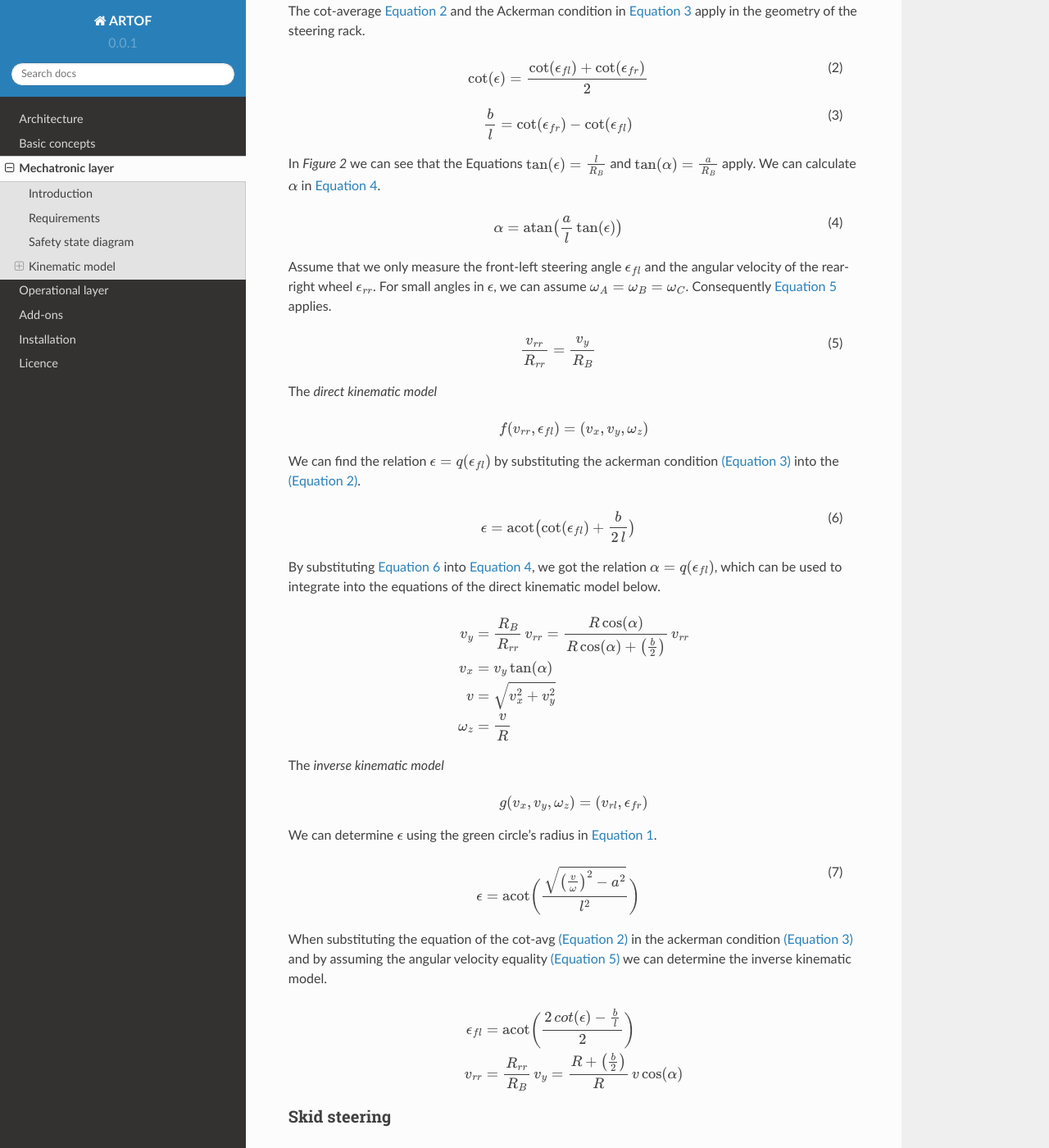
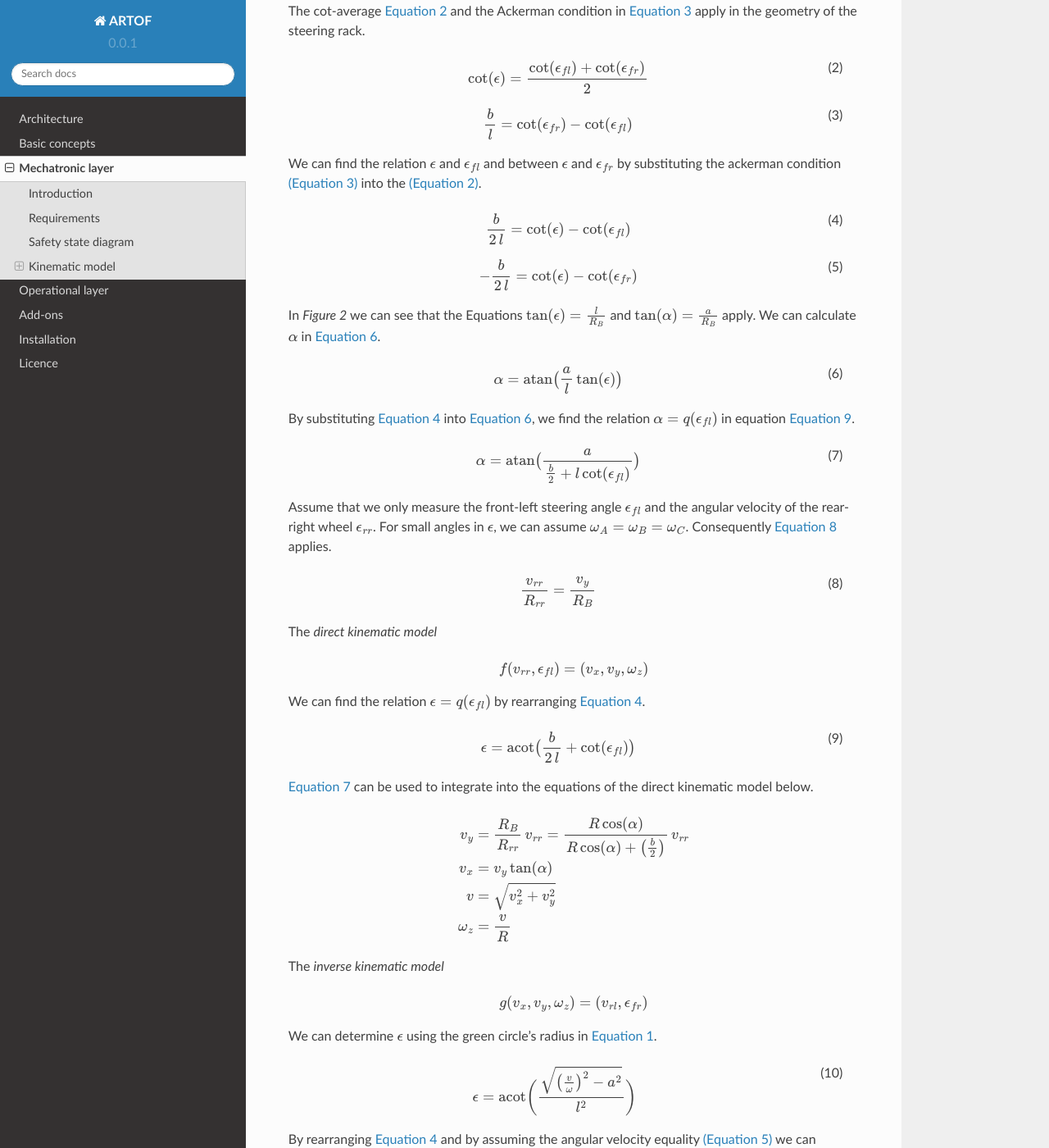
Before and after one commit to artof-ilvo/artof-ilvo.github.io, a Sphinx documentation site: the page built from docs/source/mechatronic-layer.rst, in a window 1280 px wide and 1400 px high, scrolled down 5359 px. Shown: the whole window at 82% size. Built offline with Sphinx 7.4.7 and the Read the Docs theme 2.0.0, drawn with Linux system fonts in a browser that asks for light colours; some of the changed text lies outside the part shown.

Commit message:
update kinematics ackerman

```diff
--- a/docs/source/mechatronic-layer.rst
+++ b/docs/source/mechatronic-layer.rst
@@ -188,16 +188,29 @@ The cot-average :ref:`Equation 2 <eq:kinematics_ackerman_cot_avg>` and the Acker
 .. math:: \frac{b}{l} = \mathrm{cot}(\epsilon_{fr}) - \mathrm{cot}(\epsilon_{fl})
    :name: eq:kinematics_ackerman_condition
 
+We can find the relation :math:`\epsilon` and :math:`\epsilon_{fl}` and between :math:`\epsilon` and :math:`\epsilon_{fr}` by substituting the ackerman condition :ref:`(Equation 3) <eq:kinematics_ackerman_condition>` into the :ref:`(Equation 2) <eq:kinematics_ackerman_cot_avg>`.
+
+.. math:: \frac{b}{2\,l} = \mathrm{cot}(\epsilon) - \mathrm{cot}(\epsilon_{fl})
+    :name: eq:kinematics_ackerman_epsilon_ifv_eps_fl
+
+.. math:: -\frac{b}{2\,l} = \mathrm{cot}(\epsilon) - \mathrm{cot}(\epsilon_{fr})
+    :name: eq:kinematics_ackerman_epsilon_ifv_eps_fr
+
 In *Figure 2* we can see that the Equations :math:`\mathrm{tan}(\epsilon) = \frac{l}{R_B}` and :math:`\mathrm{tan}(\alpha) = \frac{a}{R_B}` apply.
-We can calculate :math:`\alpha` in :ref:`Equation 4 <eq:kinematics_ackerman_alpha>`.
+We can calculate :math:`\alpha` in :ref:`Equation 6 <eq:kinematics_ackerman_alpha>`.
 
 
 .. math:: \alpha = \mathrm{atan} \big(\frac{a}{l}\, \mathrm{tan}(\epsilon) \big)
     :name: eq:kinematics_ackerman_alpha
 
+By substituting :ref:`Equation 4 <eq:kinematics_ackerman_epsilon_direct>` into :ref:`Equation 6 <eq:kinematics_ackerman_alpha>`,
+we find the relation :math:`\alpha = q(\epsilon_{fl})` in equation :ref:`Equation 9 <eq:kinematics_ackerman_alpha_ifv_eps_fl>`.
+
+.. math:: \alpha = \mathrm{atan} \big( \frac{a}{\frac{b}{2} + l\, \mathrm{cot}(\epsilon_{fl})} \big)
+    :name: eq:kinematics_ackerman_alpha_ifv_eps_fl
 
 Assume that we only measure the front-left steering angle :math:`\epsilon_{fl}` and the angular velocity of the rear-right wheel :math:`\epsilon_{rr}`.
-For small angles in :math:`\epsilon`, we can assume :math:`\omega_A = \omega_B = \omega_C`. Consequently :ref:`Equation 5 <eq:kinematics_ackerman_omega_equal>` applies.
+For small angles in :math:`\epsilon`, we can assume :math:`\omega_A = \omega_B = \omega_C`. Consequently :ref:`Equation 8 <eq:kinematics_ackerman_omega_equal>` applies.
 
 .. math:: \frac{v_{rr}}{R_{rr}} = \frac{v_{y}}{R_{B}}
     :name: eq:kinematics_ackerman_omega_equal
@@ -207,13 +220,12 @@ The *direct kinematic model*
 .. math::
    f(v_{rr}, \epsilon_{fl}) = (v_x, v_y, \omega_z)
 
-We can find the relation :math:`\epsilon = q(\epsilon_{fl})` by substituting the ackerman condition :ref:`(Equation 3) <eq:kinematics_ackerman_condition>` into the :ref:`(Equation 2) <eq:kinematics_ackerman_cot_avg>`.
+We can find the relation :math:`\epsilon = q(\epsilon_{fl})` by rearranging :ref:`Equation 4 <eq:kinematics_ackerman_epsilon_ifv_eps_fl>`.
 
-.. math:: \epsilon = \mathrm{acot} \big( \mathrm{cot}(\epsilon_{fl}) + \frac{b}{2\,l} \big)
+.. math:: \epsilon = \mathrm{acot} \big( \frac{b}{2\,l} + \mathrm{cot}(\epsilon_{fl}) \big)
     :name: eq:kinematics_ackerman_epsilon_direct
 
-By substituting :ref:`Equation 6 <eq:kinematics_ackerman_epsilon_direct>` into :ref:`Equation 4 <eq:kinematics_ackerman_alpha>`,
-we got the relation :math:`\alpha = q(\epsilon_{fl})`, which can be used to integrate into the equations of the direct kinematic model below.
+:ref:`Equation 7 <eq:kinematics_ackerman_alpha_ifv_eps_fl>` can be used to integrate into the equations of the direct kinematic model below.
 
 .. math::
     v_y &= \frac{R_B}{R_{rr}}\,v_{rr} = \frac{R\, \mathrm{cos}(\alpha)}{R\, \mathrm{cos}(\alpha) + \big(\frac{b}{2}\big)}\,v_{rr} \\
@@ -232,12 +244,12 @@ We can determine :math:`\epsilon` using the green circle's radius in :ref:`Equat
 .. math:: \epsilon = \mathrm{acot}\bigg(  \frac{\sqrt{\big( \frac{v}{\omega} \big)^2 - a^2}}{l^2} \bigg)
    :name: eq:kinematics_ackerman_epsilon_inverse
 
-When substituting the equation of the cot-avg :ref:`(Equation 2) <eq:kinematics_ackerman_cot_avg>` in the ackerman condition :ref:`(Equation 3) <eq:kinematics_ackerman_condition>`
+By rearranging :ref:`Equation 4 <eq:kinematics_ackerman_epsilon_ifv_eps_fl>`
 and by assuming the angular velocity equality :ref:`(Equation 5) <eq:kinematics_ackerman_omega_equal>` we can determine the inverse kinematic model.
 
 .. math::
 
-   \epsilon_{fl} &= \mathrm{acot}\bigg( \frac{2\,cot(\epsilon) - \frac{b}{l}}{2} \bigg)  \\
+   \epsilon_{fl} &= \mathrm{acot}\bigg( cot(\epsilon) - \frac{b}{2\,l}\bigg)  \\
    v_{rr} &= \frac{R_{rr}}{R_B} \, v_y = \frac{R + \big(\frac{b}{2}\big)}{R}\,v \, \mathrm{cos}(\alpha)
 
 
```
Also changed, not shown: docs/source/images/fig_robotframework_app_editfield_geofence.jpeg (renamed from docs/source/images/fig_robotframework_app_editField_geofence.jpeg), docs/source/images/fig_robotframework_app_editfield_task.jpeg (renamed from docs/source/images/fig_robotframework_app_editField_task.jpeg), docs/source/images/fig_robotframework_app_editfield_traject.jpeg (renamed from docs/source/images/fig_robotframework_app_editField_traject.jpeg).
